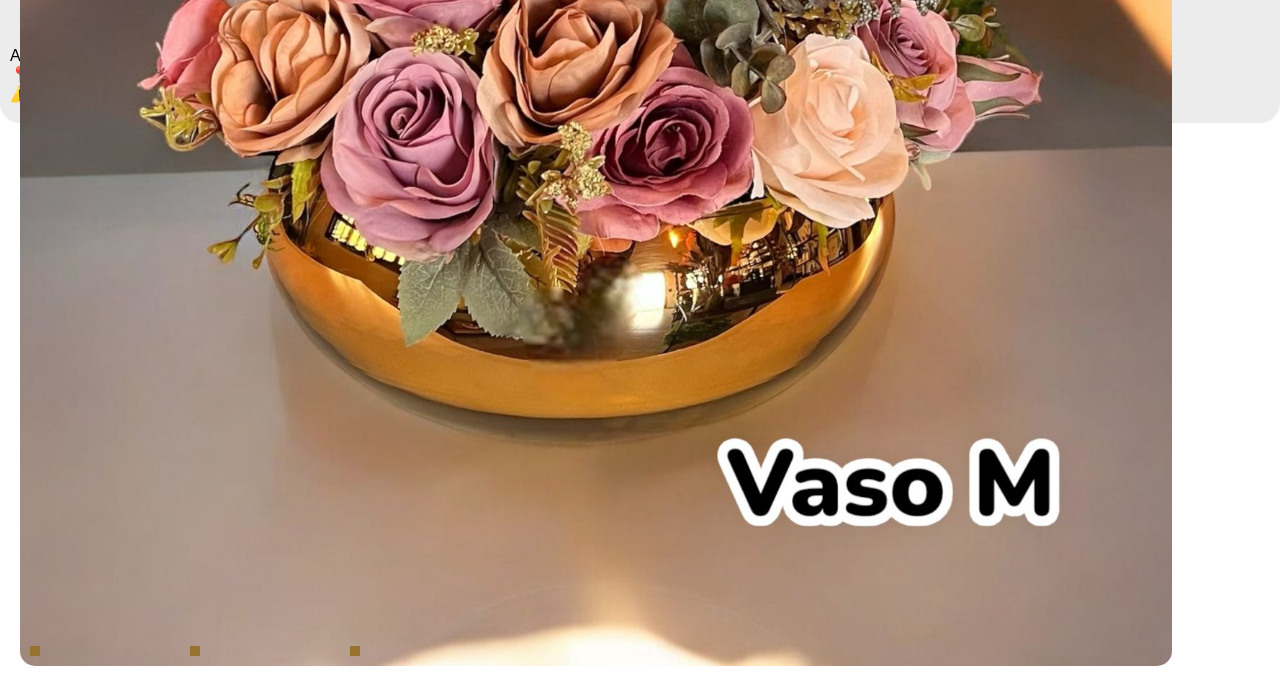
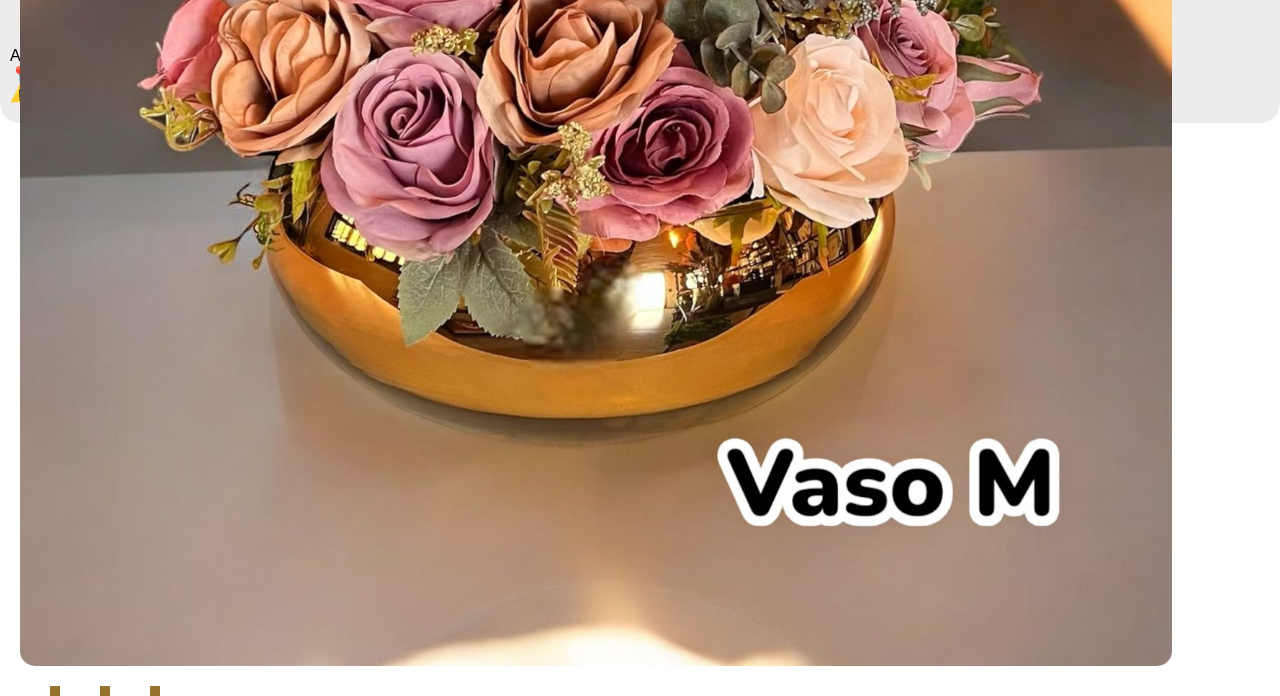
Before and after one commit to TataDecor/Catalogo, a plain HTML site: page produto1.html in a window 1280 px wide. Shown: the part 566-1262 px from the top of the page. Before the commit the page ends 1232 px from the top, so only its background shows below. Drawn offline with Linux system fonts and the light colour scheme.

Commit message:
Add files via upload

```diff
--- a/produto1.css
+++ b/produto1.css
@@ -218,15 +218,18 @@ a{
 }
 
 .slider li:nth-child(1) label {
-    left: 30px;
+    margin-bottom: -40px;
+    left: 50px;
 }
 
 .slider li:nth-child(2) label {
-    left: 190px;
+    margin-bottom: -40px;
+    left: 100px;
 }
 
 .slider li:nth-child(3) label {
-    left: 350px;
+    margin-bottom: -40px;
+    left: 150px;
 }
 
 .slider img {
```
